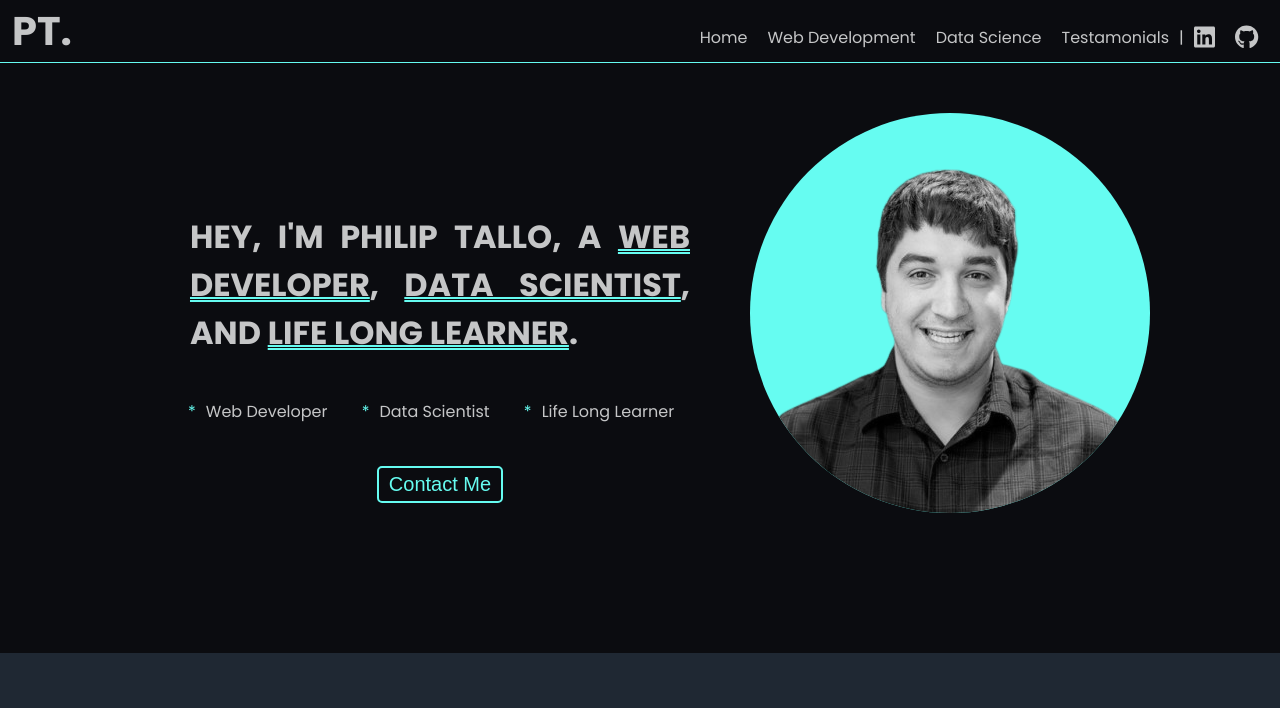
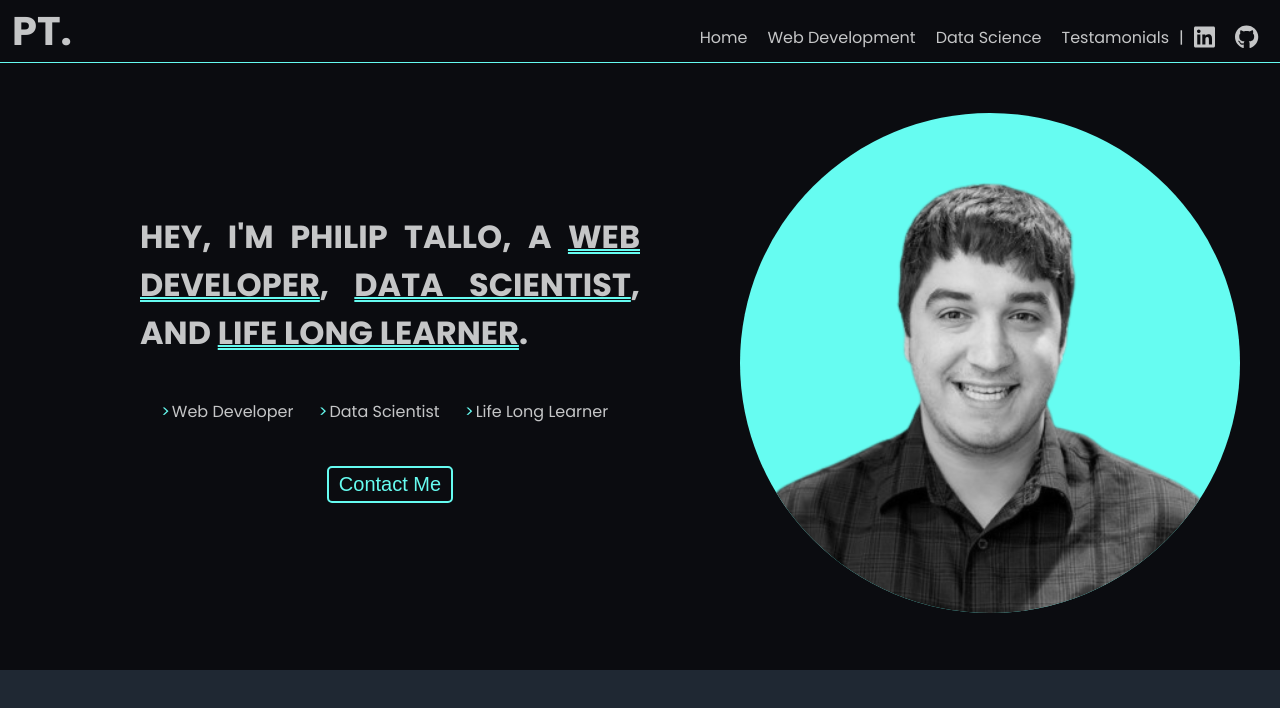
Before and after one commit to ptallo/personal_website, a React (Vite) app: page / in a window 1280 px wide. Shown: the top 708 px of the page. Built offline with nearby package versions, Linux system fonts and the light colour scheme.

Commit message:
changed spacing and height of heroImage stuff

```diff
--- a/src/components/HeroImage/HeroImage.scss
+++ b/src/components/HeroImage/HeroImage.scss
@@ -9,11 +9,11 @@
     flex-direction: row;
     justify-content: space-evenly;
 
-    padding: 50px 0 100px 0
+    padding: 50px 0;
 }
 
 .intro {
-    padding: 100px 50px 50px 50px;
+    padding: 100px;
     margin: 0 0 0 auto;
     color: $text-color;
 
@@ -41,11 +41,11 @@
 
         li {
             margin: 0 1em 0 1em;
-            padding: 10px;
+            padding: 10px 2px;
         }
 
         li::marker {
-            content: '*';
+            content: '>';
             color: $accent-color;
         }
     }
@@ -55,7 +55,9 @@
 .image-container {
     margin: 0 auto 0 0;
 
+
     img {
+        height: 500px;
         border-radius: 50%;
         background-color: $accent-color;
     }
```
